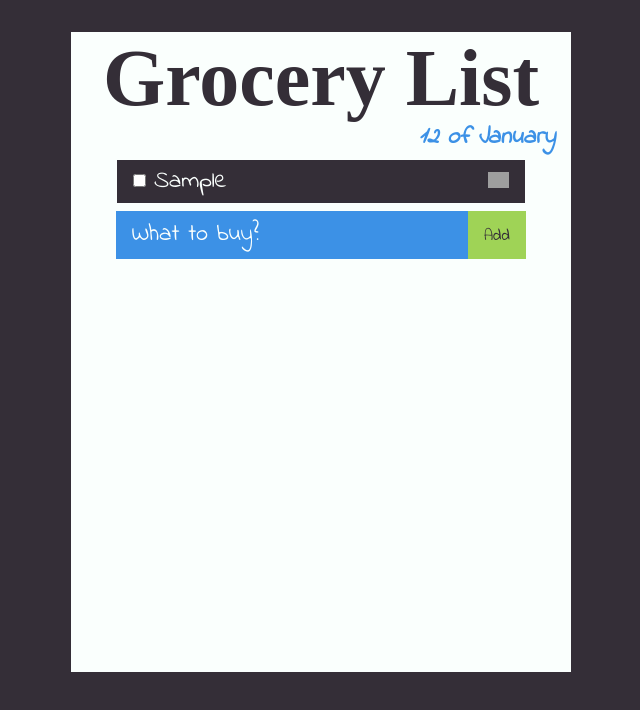
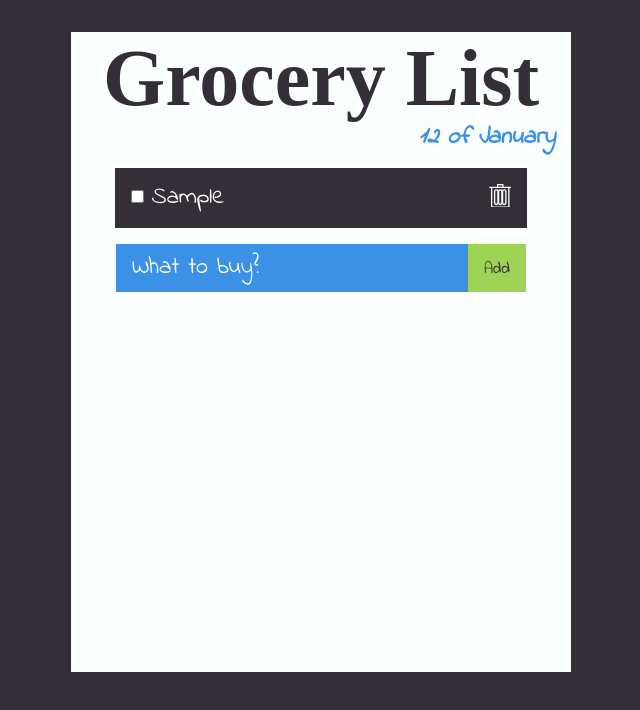
Before and after one commit to Moviss/grocery-list, a React (Create React App) app: page / in a window 1280 px wide. Both pictures are taken after typing "Sample" into the empty fields and a click on the button "Add". Shown: the top 710 px of the page, without its empty margins (319-959 px from the left). Built offline with nearby package versions, Linux system fonts and the light colour scheme; grey boxes are pictures that could not be loaded; a web font is replaced by a local one.

Commit message:
Added delete feature

```diff
--- a/src/Components/GroceryItem/GroceryItem.js
+++ b/src/Components/GroceryItem/GroceryItem.js
@@ -1,7 +1,7 @@
 import React, {Component} from 'react';
 import PropTypes from 'prop-types';
 import './GroceryItem.scss';
-import bin from './recycleBin.svg';
+import RecycleBin from '../SVG/RecycleBin';
 
 class GroceryItem extends Component {
     state = {
@@ -16,14 +16,19 @@ class GroceryItem extends Component {
 
     render() {
         const {checked} = this.state;
-        const {item, id} = this.props;
+        const {item, id, deleteItem} = this.props;
 
         return (
-            <div className={`singleItem ${checked ? 'checked' : ''}`} onClick={this.checkHandler}>
-                <input type="checkbox" id={id} name={item} checked={checked} />
-                <label>{item}</label>
-                <img src={bin} alt="Bin"/>
+            <div className="singleItem-container">
+                <div className={`singleItem ${checked ? 'checked' : ''}`} onClick={this.checkHandler}>
+                    <input type="checkbox" id={id} name={item} checked={checked}/>
+                    <label>{item}</label>
+                </div>
+                <p onClick={() => deleteItem(id)}>
+                    <RecycleBin/>
+                </p>
             </div>
+
         )
     }
 }
@@ -31,6 +36,7 @@ class GroceryItem extends Component {
 GroceryItem.propTypes = {
     item: PropTypes.string.isRequired,
     id: PropTypes.any.isRequired,
+    deleteItem: PropTypes.func.isRequired,
 };
 
 export default GroceryItem;
--- a/src/Components/GroceryItem/GroceryItem.scss
+++ b/src/Components/GroceryItem/GroceryItem.scss
@@ -1,10 +1,20 @@
 @import "../../GlobalStyles/abstract";
 @import "../../GlobalStyles/variables";
 
+.singleItem-container {
+  display: flex;
+  width: 25.8rem;
+  height: auto;
+  margin: 1rem auto;
+  background: $dark;
+}
+
 .singleItem {
-  width: 24.5rem;
+  flex: 4;
+  align-self: center;
+  width: 22.1rem;
   padding: .5rem;
-  margin: .5rem auto;
+  //margin: 1rem auto;
   background: $dark;
   color: $white;
   font-family: 'Indie Flower', cursive;
@@ -21,13 +31,9 @@
     margin-left: .5rem;
   }
 
-  img {
-    display: block;
-    float: right;
-    height: 1rem;
-    width: auto;
-    margin-right: .5rem;
-    margin-top: .3rem;
+  img:hover {
+    background: $coral;
+    cursor: pointer;
   }
 }
 
--- a/src/Components/GroceryList/GroceryList.js
+++ b/src/Components/GroceryList/GroceryList.js
@@ -28,6 +28,15 @@ export default class GroceryList extends Component {
         }
     };
 
+    deleteItem = (index) => {
+        const { groceryList } = this.state;
+        const newGroceryList = [...groceryList];
+        newGroceryList.splice(index, 1);
+        this.setState({
+            groceryList: newGroceryList,
+        })
+    };
+
     render() {
         const { groceryList, itemDraft } = this.state;
         const today = new Date();
@@ -44,7 +53,7 @@ export default class GroceryList extends Component {
                     <em className="date-text">{today.getDate()} of {monthNames[today.getMonth()]}</em>
                 </div>
                 <div>
-                    { groceryList.map( (groceryItem, index) => <GroceryItem key={index} id={index} item={groceryItem} />
+                    { groceryList.map( (groceryItem, index) => <GroceryItem key={index} id={index} item={groceryItem} deleteItem={(taskId) => this.deleteItem(taskId)}/>
                     )}
                 </div>
                 <div className="inputs">
--- a/src/Components/GroceryList/GroceryList.scss
+++ b/src/Components/GroceryList/GroceryList.scss
@@ -76,6 +76,9 @@
 }
 
 .inputs {
+  display: flex;
+  width: 25.6rem;
+  margin: auto;
   text-align: center;
   height: 3.5rem;
 }
--- /dev/null
+++ b/src/Components/SVG/RecycleBin.js
@@ -0,0 +1,18 @@
+import React from 'react';
+import './RecycleBin.scss';
+
+const RecycleBin = () => (
+    <svg viewBox="0 0 34 36" xmlns="http://www.w3.org/2000/svg" className="RecycleBin">
+        <title/>
+        <g data-name="Layer 2" id="Layer_2">
+            <g data-name="Layer 1" id="Layer_1-2">
+                <path className="cls-1" d="M33,4H22V1a1,1,0,0,0-1-1H13a1,1,0,0,0-1,1V4H1A1,1,0,0,0,1,6H3V35a1,1,0,0,0,1,1H30a1,1,0,0,0,1-1V6h2a1,1,0,0,0,0-2ZM14,2h6V4H14ZM29,34H5V6H29Z"/>
+                <rect className="cls-2" height="22" rx="2.5" ry="2.5" width="5" x="8.5" y="9"/>
+                <rect className="cls-2" height="22" rx="2.5" ry="2.5" width="5" x="20.5" y="9"/>
+                <rect className="cls-2" height="22" rx="2.5" ry="2.5" width="5" x="14.5" y="9"/>
+            </g>
+        </g>
+    </svg>
+);
+
+export default RecycleBin;
--- /dev/null
+++ b/src/Components/SVG/RecycleBin.scss
@@ -0,0 +1,27 @@
+@import "../../GlobalStyles/variables";
+@import "../../GlobalStyles/abstract";
+
+.cls-1 {
+  fill: $white;
+}
+.cls-2 {
+  fill:none;
+  stroke: $white;
+  stroke-miterlimit:10;
+  stroke-width:2px;
+}
+
+.RecycleBin {
+  padding-right: 1rem;
+  background: none;
+  height: 1.49rem;
+  width: auto;
+  align-self: center;
+  cursor: pointer;
+  background: $dark;
+}
+
+.RecycleBin:hover {
+  fill: $coral;
+  stroke: $coral;
+}
```
